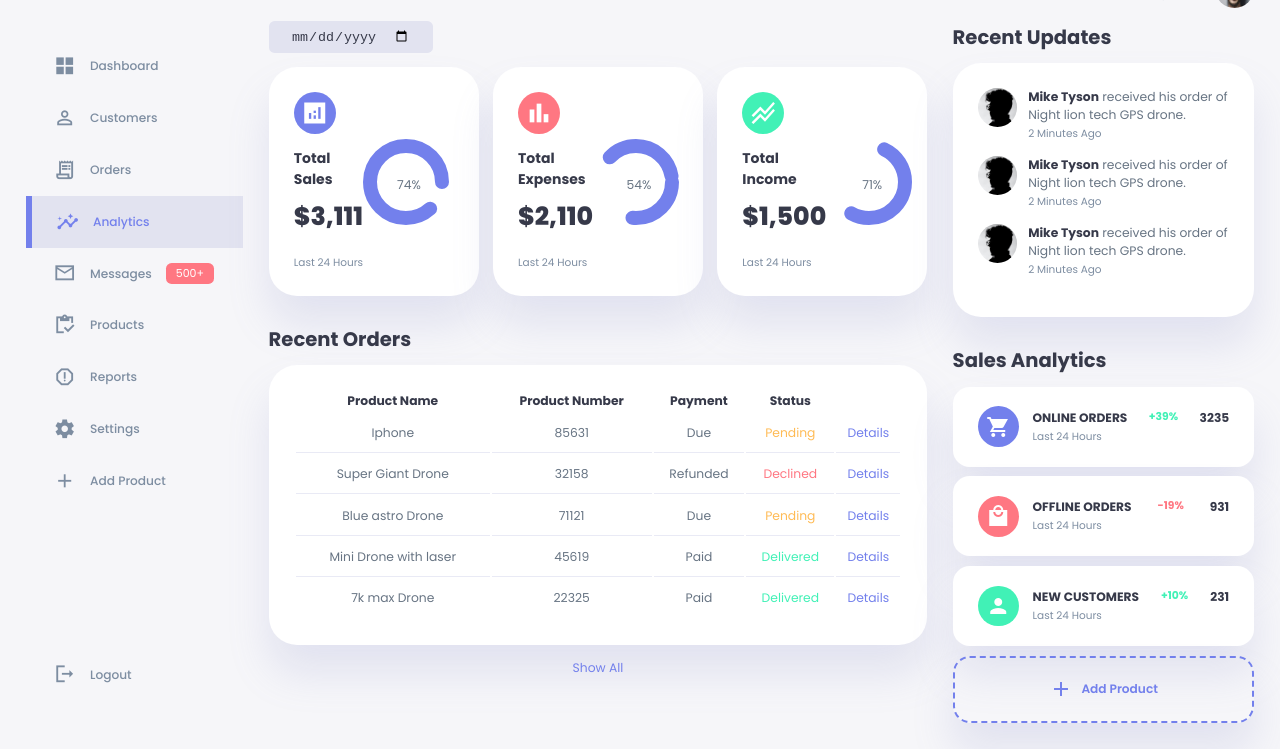
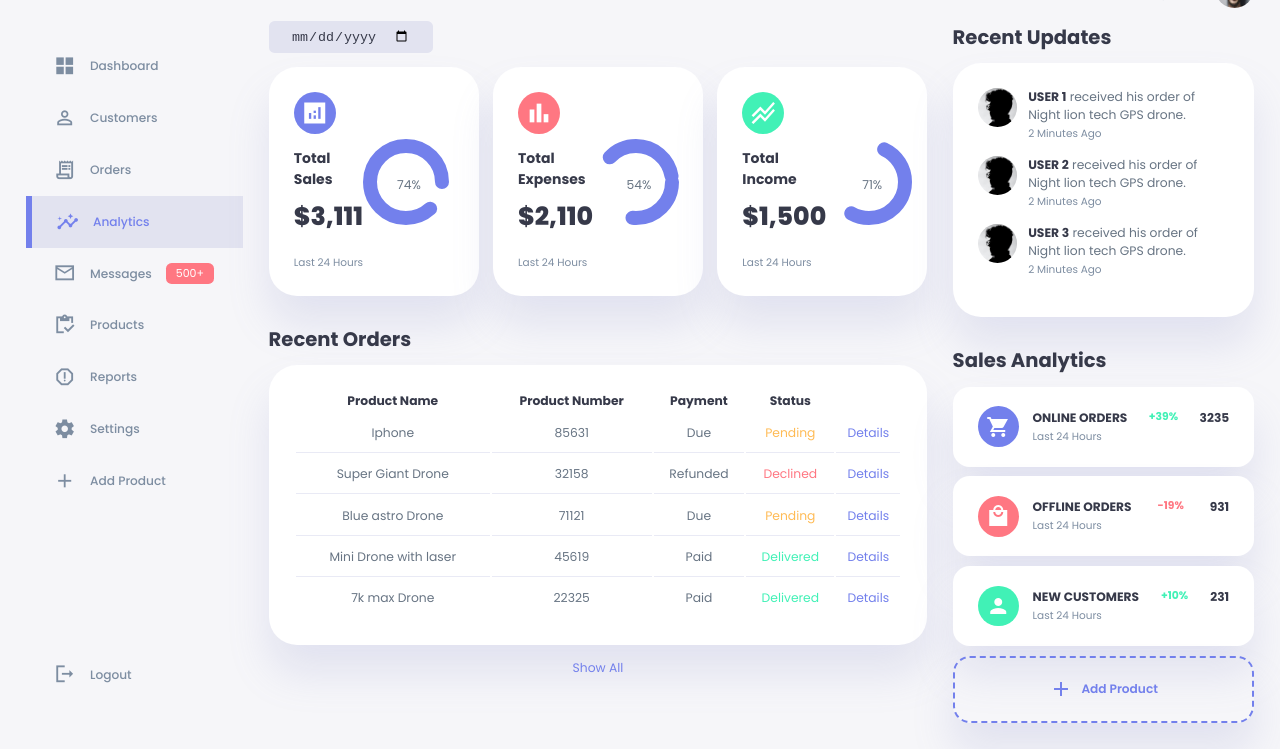
Before and after one commit to Willzxxz/oh.p.hoodie, a plain HTML site: page index.html in a window 1280 px wide. Shown: the part 51-800 px from the top of the page. Drawn offline with Linux system fonts and the light colour scheme.

Commit message:
Update index.html

```diff
--- a/index.html
+++ b/index.html
@@ -191,7 +191,7 @@
               </div>
               <div class="message">
                 <p>
-                  <b>Mike Tyson</b> received his order of Night lion tech GPS
+                  <b>USER 1</b> received his order of Night lion tech GPS
                   drone.
                 </p>
                 <small class="text-muted">2 Minutes Ago</small>
@@ -203,7 +203,7 @@
               </div>
               <div class="message">
                 <p>
-                  <b>Mike Tyson</b> received his order of Night lion tech GPS
+                  <b>USER 2</b> received his order of Night lion tech GPS
                   drone.
                 </p>
                 <small class="text-muted">2 Minutes Ago</small>
@@ -215,7 +215,7 @@
               </div>
               <div class="message">
                 <p>
-                  <b>Mike Tyson</b> received his order of Night lion tech GPS
+                  <b>USER 3</b> received his order of Night lion tech GPS
                   drone.
                 </p>
                 <small class="text-muted">2 Minutes Ago</small>
```
